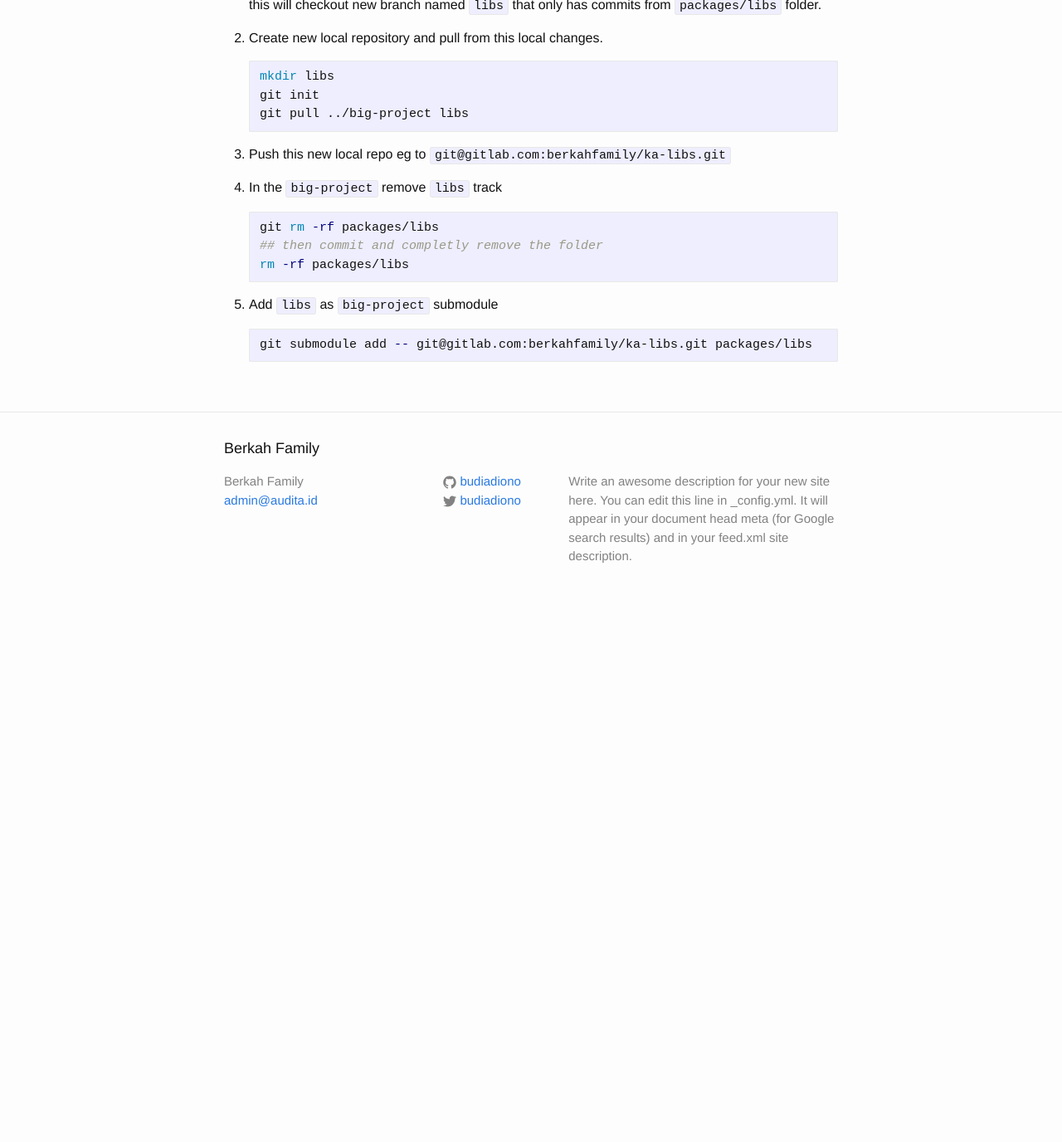
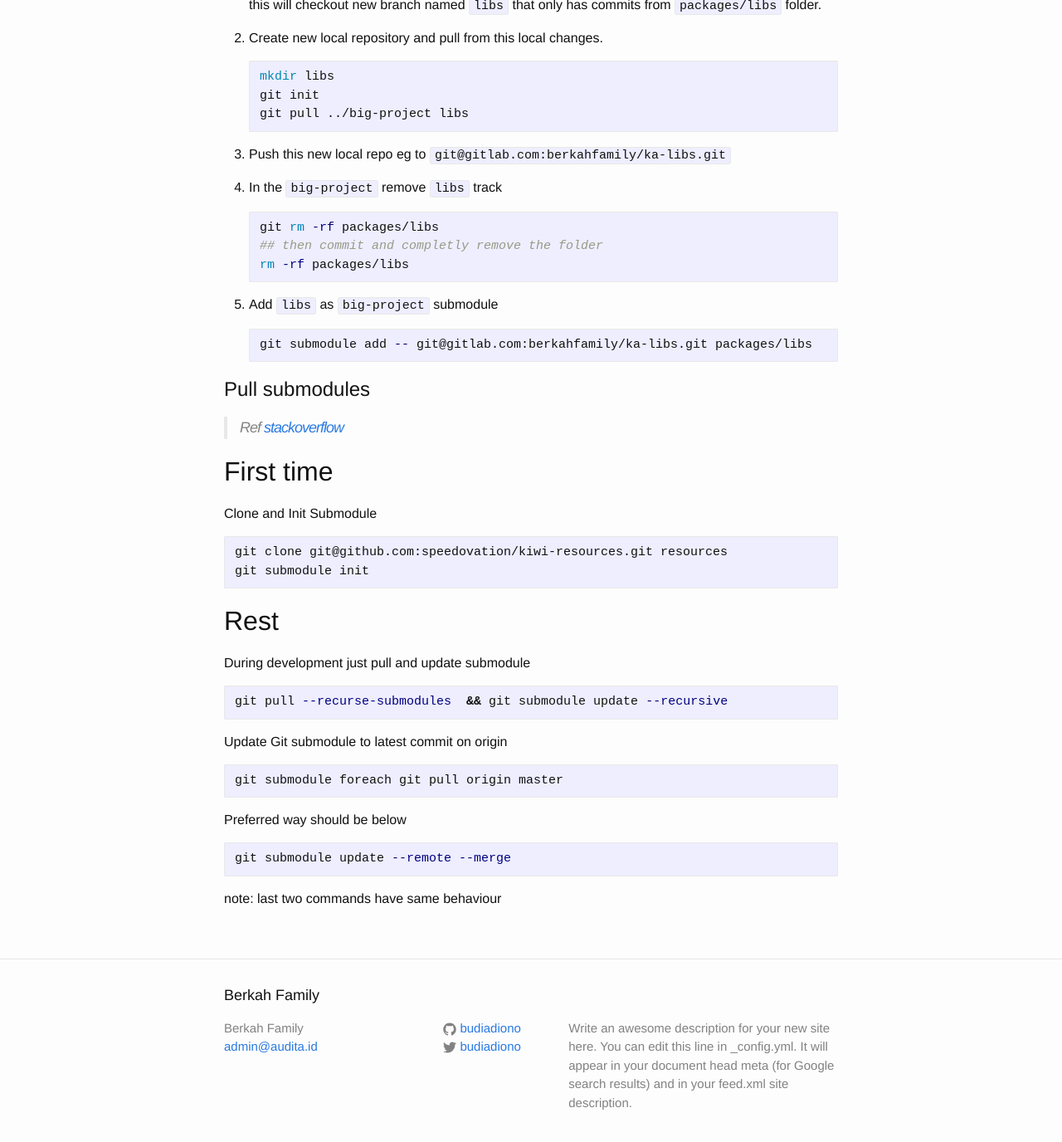
Before and after one commit to berkahfamily/berkahfamily.github.io, a Jekyll site: the page built from _posts/2020-11-02-git-submodule-monorepo.markdown, in a window 1280 px wide and 1400 px high, scrolled down 394 px. Shown: the top 1376 px of the window at 83% size. Built offline with Jekyll 4.4.1, drawn with Linux system fonts in a browser that asks for light colours; before the commit the page ends 1136 px from its top, so only the background shows below that.

Commit message:
Update 2020-11-02-git-submodule-monorepo.markdown

````diff
--- a/_posts/2020-11-02-git-submodule-monorepo.markdown
+++ b/_posts/2020-11-02-git-submodule-monorepo.markdown
@@ -39,3 +39,35 @@ categories: notes
    ```bash
    git submodule add -- git@gitlab.com:berkahfamily/ka-libs.git packages/libs
    ```
+
+# Pull submodules
+
+> Ref [stackoverflow](https://stackoverflow.com/a/32624576/1586914)
+
+## First time
+Clone and Init Submodule
+
+```bash
+git clone git@github.com:speedovation/kiwi-resources.git resources
+git submodule init
+```
+
+## Rest
+During development just pull and update submodule
+
+```bash
+git pull --recurse-submodules  && git submodule update --recursive
+```
+
+Update Git submodule to latest commit on origin
+```bash
+git submodule foreach git pull origin master
+```
+
+Preferred way should be below
+
+```bash
+git submodule update --remote --merge
+```
+
+note: last two commands have same behaviour
````
